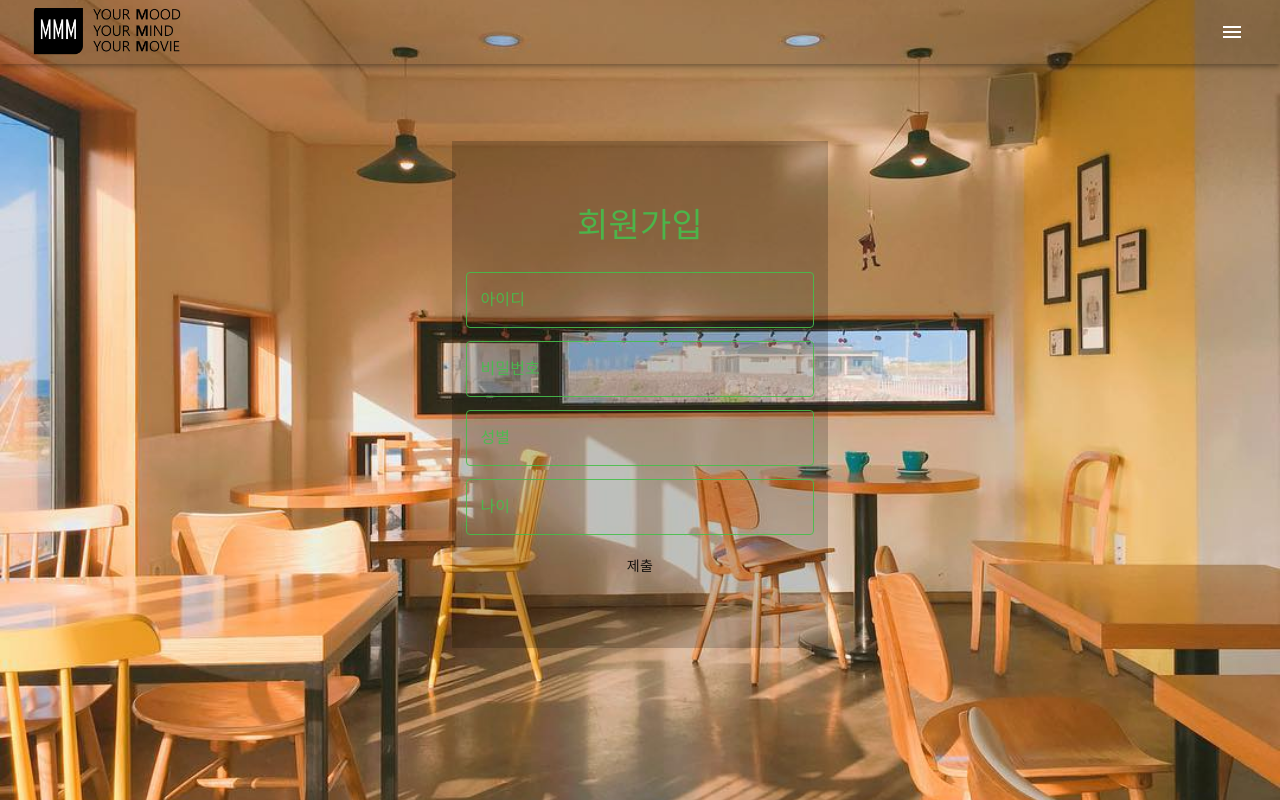
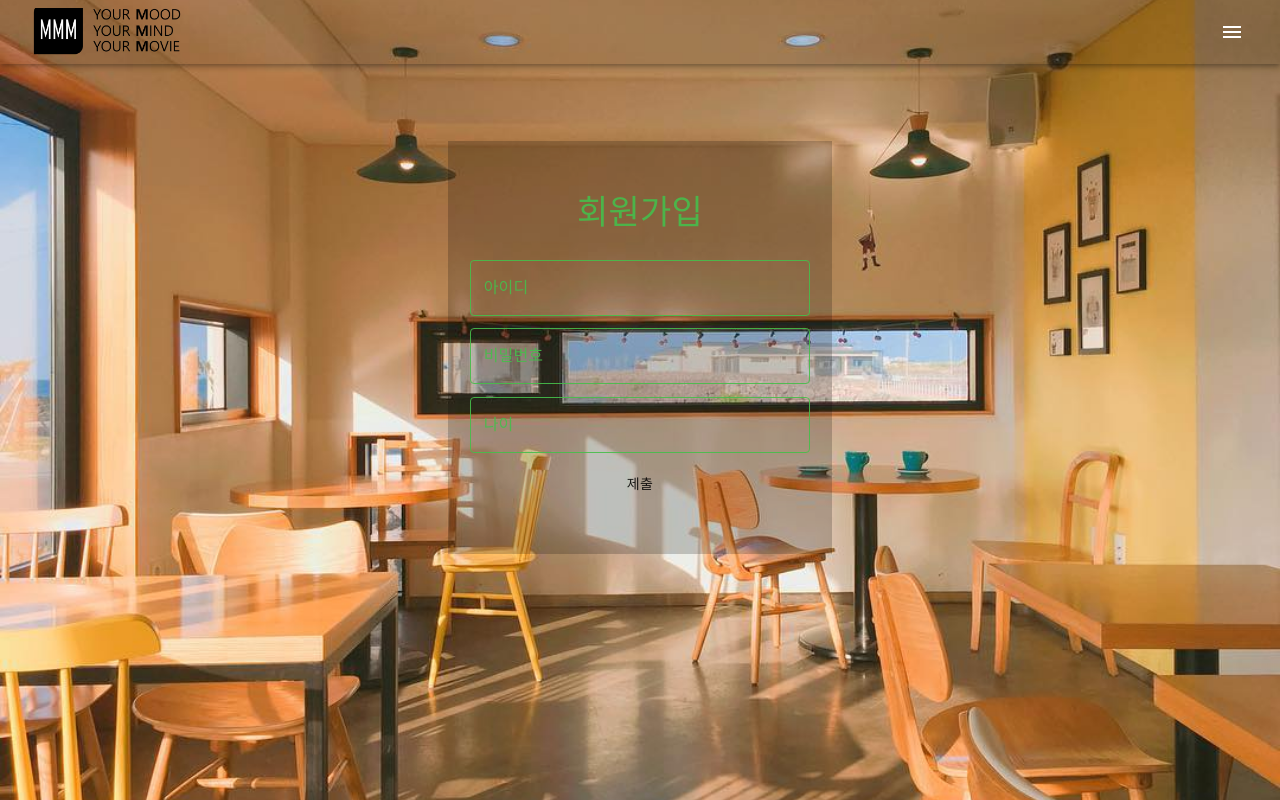
Before and after one commit to jhee514/YummyDiary, a React (Create React App) app in the folder sub2/react-front/: page /signup in a window 1280 px wide. Built offline with nearby package versions, Linux system fonts and the light colour scheme.

Commit message:
200331 | Edit index.html & README.md & Components | Hansol | S02P22A103-35 조치 (이슈 조치를 보기 위해 . 을 입력하세요)
Former-commit-id: eba4e715b54f004855184d4a25294368d3be91d6

```diff
--- a/sub2/react-front/public/index.html
+++ b/sub2/react-front/public/index.html
@@ -24,7 +24,7 @@
       work correctly both with client-side routing and a non-root public URL.
       Learn how to configure a non-root public URL by running `npm run build`.
     -->
-    <title>React App</title>
+    <title>새로운 프로젝트</title>
   </head>
   <body>
     <noscript>You need to enable JavaScript to run this app.</noscript>
--- a/sub2/react-front/src/Component/Header.jsx
+++ b/sub2/react-front/src/Component/Header.jsx
@@ -4,13 +4,11 @@ import {
   AppBar,
   Toolbar,
   IconButton,
-  Button,
   Typography,
   Avatar,
   Box
 } from "@material-ui/core";
 import MenuIcon from "@material-ui/icons/Menu";
-import ArrowBackIcon from "@material-ui/icons/ArrowBack";
 import { Link } from "react-router-dom";
 
 const useStyles = makeStyles(theme => ({
--- a/sub2/react-front/src/Component/Home.jsx
+++ b/sub2/react-front/src/Component/Home.jsx
@@ -1,81 +1,102 @@
-import React from "react";
-import { makeStyles, Box, TextField, Typography, Button, withStyles } from "@material-ui/core";
+import React, { useState } from "react";
+import {
+  makeStyles,
+  Box,
+  TextField,
+  Typography,
+  Button,
+  withStyles
+} from "@material-ui/core";
 import { Link } from "react-router-dom";
-
 
 const CssTextField = withStyles({
   root: {
-    '& label.Mui-focused': {
-      color: 'rgba(70,190,75,0.9)',
+    "& label.Mui-focused": {
+      color: "rgba(70,190,75,0.9)"
     },
-    '& .MuiInput-underline:after': {
-      borderBottomColor: 'rgba(70,190,75,0.9)',
+    "& .MuiInput-underline:after": {
+      borderBottomColor: "rgba(70,190,75,0.9)"
     },
-    '& .MuiOutlinedInput-root': {
-      '& fieldset': {
-        borderColor: 'rgba(70,190,75,0.9)',
+    "& .MuiOutlinedInput-root": {
+      "& fieldset": {
+        borderColor: "rgba(70,190,75,0.9)"
       },
-      '&:hover fieldset': {
-        borderColor: 'rgba(0,255,0,0.9)',
+      "&:hover fieldset": {
+        borderColor: "rgba(0,255,0,0.9)"
       },
-      '&.Mui-focused fieldset': {
-        borderColor: 'rgba(70,190,75,0.9)',
-      },
-    },
-    '& label.MuiInputLabel-outlined':{
-      color: 'rgba(70,190,75,0.9)',
+      "&.Mui-focused fieldset": {
+        borderColor: "rgba(70,190,75,0.9)"
       }
     },
+    "& label.MuiInputLabel-outlined": {
+      color: "rgba(70,190,75,0.9)"
+    }
+  }
 })(TextField);
 const useStyles = makeStyles(theme => ({
   root: {
     display: "flex",
     flexDirection: "column",
     alignItems: "center",
-    marginTop : "6vw",
+    marginTop: "6vw",
+    height: "100%"
   },
-  textbox : {
+  textbox: {
     display: "flex",
     flexDirection: "column",
     alignItems: "center",
-    padding: "5vw",
+    padding: "1vw",
+    paddingTop: "4vw",
+    paddingBottom: "4vw",
     //border:"2px solid #000000",
-    backgroundColor : "rgba(0,0,0,0.2)"
+    backgroundColor: "rgba(0,0,0,0.2)",
+    width: "30%",
+    height: "100%"
   },
   textfield: {
     marginBottom: "1vw",
-    width: "140%"
+    width: "95%",
+    height: "100%"
   },
-  title:{
-    marginBottom : "2vw",
-    color : "rgba(70,190,75,0.9)"
+  title: {
+    marginBottom: "2vw",
+    color: "rgba(70,190,75,0.9)"
   }
 }));
 
 const Home = props => {
   const classes = useStyles();
-
+  const [input, setInput] = useState({
+    a_id: "",
+    a_pw: ""
+  });
+  const inputChangeEvent = event => {
+    setInput({...input,[event.target.name] : event.target.value})
+    console.log(event.target.name + " : " + event.target.value)
+  }
   return (
     <Box className={classes.root}>
       <Box className={classes.textbox}>
-      <Typography variant="h4" className={classes.title}>로그인</Typography>
+        <Typography variant="h4" className={classes.title}>
+          로그인
+        </Typography>
         <CssTextField
           className={classes.textfield}
           label="아이디"
+          name="a_id"
           variant="outlined"
+          onChange={inputChangeEvent}
         />
         <CssTextField
           className={classes.textfield}
           label="비밀번호"
+          name="a_pw"
           variant="outlined"
+          onChange={inputChangeEvent}
         />
-      <Button>
-        제출
-      </Button>
+        <Button>제출</Button>
         <Link to="/signup">
-        <Button>
-          SIGNUP
-        </Button>
+          <Button>SIGNUP</Button>
         </Link>
       </Box>
     </Box>
--- a/sub2/react-front/src/Component/Layout.jsx
+++ b/sub2/react-front/src/Component/Layout.jsx
@@ -6,17 +6,19 @@ import cafe from "../cafe.jpg"
 
 const useStyles = makeStyles(theme => ({
   container: {
-    height: "100vh",
     display: "flex",
     margin: "0 auto",
     padding: "0",
     backgroundImage: `url(${cafe})`,
     backgroundPosition: "center",
     backgroundSize: "cover",
-    backgroundRepeat: "no-repeat"
+    backgroundRepeat: "no-repeat",
+    height:"100%",
+    minHeight:"100vh"
   },
   content: {
-    width: "100%"
+    width: "100%",
+    height: "100%"
   }
 }));
 const Layout = props => {
--- a/sub2/react-front/src/Component/SignUp.jsx
+++ b/sub2/react-front/src/Component/SignUp.jsx
@@ -1,85 +1,108 @@
-import React from "react";
-import { makeStyles, Box, TextField, Typography, Button, withStyles } from "@material-ui/core";
+import React, { useState } from "react";
+import {
+  makeStyles,
+  Box,
+  TextField,
+  Typography,
+  Button,
+  withStyles
+} from "@material-ui/core";
 
 const CssTextField = withStyles({
   root: {
-    '& label.Mui-focused': {
-      color: 'rgba(70,190,75,0.9)',
+    "& label.Mui-focused": {
+      color: "rgba(70,190,75,0.9)"
     },
-    '& .MuiInput-underline:after': {
-      borderBottomColor: 'rgba(70,190,75,0.9)',
+    "& .MuiInput-underline:after": {
+      borderBottomColor: "rgba(70,190,75,0.9)"
     },
-    '& .MuiOutlinedInput-root': {
-      '& fieldset': {
-        borderColor: 'rgba(70,190,75,0.9)',
+    "& .MuiOutlinedInput-root": {
+      "& fieldset": {
+        borderColor: "rgba(70,190,75,0.9)"
       },
-      '&:hover fieldset': {
-        borderColor: 'rgba(0,255,0,0.9)',
+      "&:hover fieldset": {
+        borderColor: "rgba(0,255,0,0.9)"
       },
-      '&.Mui-focused fieldset': {
-        borderColor: 'rgba(70,190,75,0.9)',
-      },
-    },
-    '& label.MuiInputLabel-outlined':{
-      color: 'rgba(70,190,75,0.9)',
+      "&.Mui-focused fieldset": {
+        borderColor: "rgba(70,190,75,0.9)"
       }
     },
+    "& label.MuiInputLabel-outlined": {
+      color: "rgba(70,190,75,0.9)"
+    }
+  }
 })(TextField);
 const useStyles = makeStyles(theme => ({
   root: {
     display: "flex",
     flexDirection: "column",
     alignItems: "center",
-    marginTop : "6vw",
+    marginTop: "6vw",
+    height: "100%"
   },
-  textbox : {
+  textbox: {
     display: "flex",
     flexDirection: "column",
     alignItems: "center",
-    padding: "5vw",
+    padding: "1vw",
+    paddingTop: "4vw",
+    paddingBottom: "4vw",
     //border:"2px solid #000000",
-    backgroundColor : "rgba(0,0,0,0.2)"
+    backgroundColor: "rgba(0,0,0,0.2)",
+    height: "100%",
+    width: "30%"
   },
   textfield: {
     marginBottom: "1vw",
-    width: "140%"
+    width: "95%"
   },
-  title:{
-    marginBottom : "2vw",
-    color : "rgba(70,190,75,0.9)"
+  title: {
+    marginBottom: "2vw",
+    color: "rgba(70,190,75,0.9)"
   }
 }));
 
 const SignUp = props => {
   const classes = useStyles();
-
+  const [input, setInput] = useState({
+    a_id: "",
+    a_pw: "",
+    a_age: "",
+    a_gender: ""
+  });
+  const inputChangeEvent = event => {
+    setInput({ ...input, [event.target.name]: event.target.value });
+    console.log(event.target.name + " : " + event.target.value);
+  };
   return (
     <Box className={classes.root}>
       <Box className={classes.textbox}>
-      <Typography variant="h4" className={classes.title}>회원가입</Typography>
+        <Typography variant="h4" className={classes.title}>
+          회원가입
+        </Typography>
         <CssTextField
           className={classes.textfield}
           label="아이디"
           variant="outlined"
+          name="a_id"
+          onChange={inputChangeEvent}
         />
         <CssTextField
           className={classes.textfield}
           label="비밀번호"
           variant="outlined"
+          name="a_pw"
+          onChange={inputChangeEvent}
         />
-      <CssTextField
-        className={classes.textfield}
-        label="성별"
-        variant="outlined"
-      />
+
         <CssTextField
           className={classes.textfield}
           label="나이"
           variant="outlined"
+          onChange={inputChangeEvent}
         />
-      <Button>
-        제출
-      </Button>
+        {/* 성별체크 */}
+        <Button>제출</Button>
       </Box>
     </Box>
   );
```
Also changed, not shown: sub2/react-front/public/manifest.json, 2 other files (tests, documents, lock files or other folders). Lines whose indentation alone changed are shown as unchanged.
